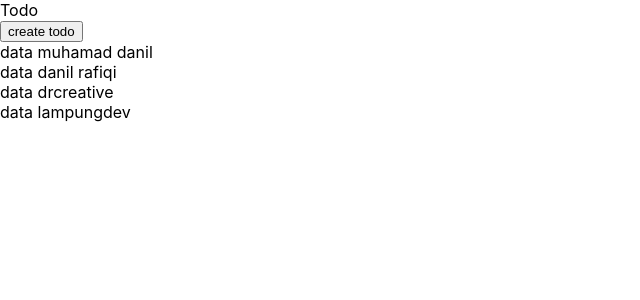
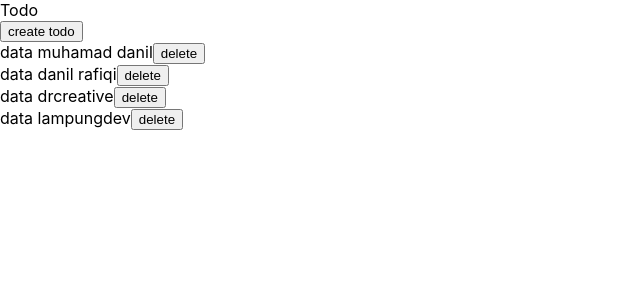
Before and after one commit to danilrafiqi/react-tutorial, a React (Create React App) app: page /todo in a window 1280 px wide. Shown: the top 300 px of the page, without its empty margins (0-640 px from the left). Built offline with nearby package versions, Linux system fonts and the light colour scheme.

Commit message:
video 37

```diff
--- a/src/config/redux/todo/action.ts
+++ b/src/config/redux/todo/action.ts
@@ -4,8 +4,9 @@ export const todoAdd = (payload: string) => ({
     type: actionName.TODO_ADD,
     payload: payload,
 })
-export const todoDelete = () => ({
-    type: actionName.TODO_DELETE
+export const todoDelete = (payload: number) => ({
+    type: actionName.TODO_DELETE,
+    payload: payload,
 })
 export const todoUpdate = () => ({
     type: actionName.TODO_UPDATE
--- a/src/config/redux/todo/reducer.ts
+++ b/src/config/redux/todo/reducer.ts
@@ -29,6 +29,7 @@ const todoReducer = (state: any = initialState, action: AnyAction): any => {
             return {
                 ...state,
                 action: action.type,
+                todo: state.todo.filter((_: string, i: number) => i !== action.payload)
             }
         },
         DEFAULT: () => state,
--- a/src/containers/pages/todo/index.tsx
+++ b/src/containers/pages/todo/index.tsx
@@ -17,7 +17,11 @@ const Todo = () => {
         create todo
       </button>
       {todoState.todo.map((v: string, i: number) => {
-        return <div key={i.toString()}> data {v}</div>
+        return <div key={i.toString()}> data {v}
+          <button onClick={() => dispatch(action.todoDelete(i))}>
+            delete
+        </button>
+        </div>
       })}
     </div>
   );
```
